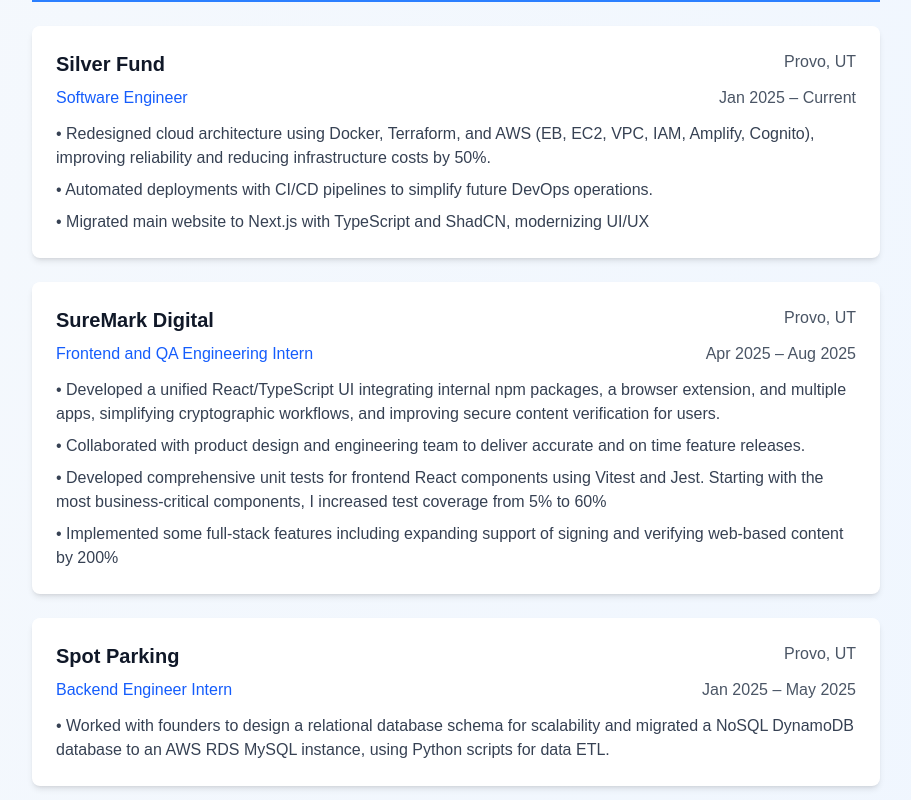
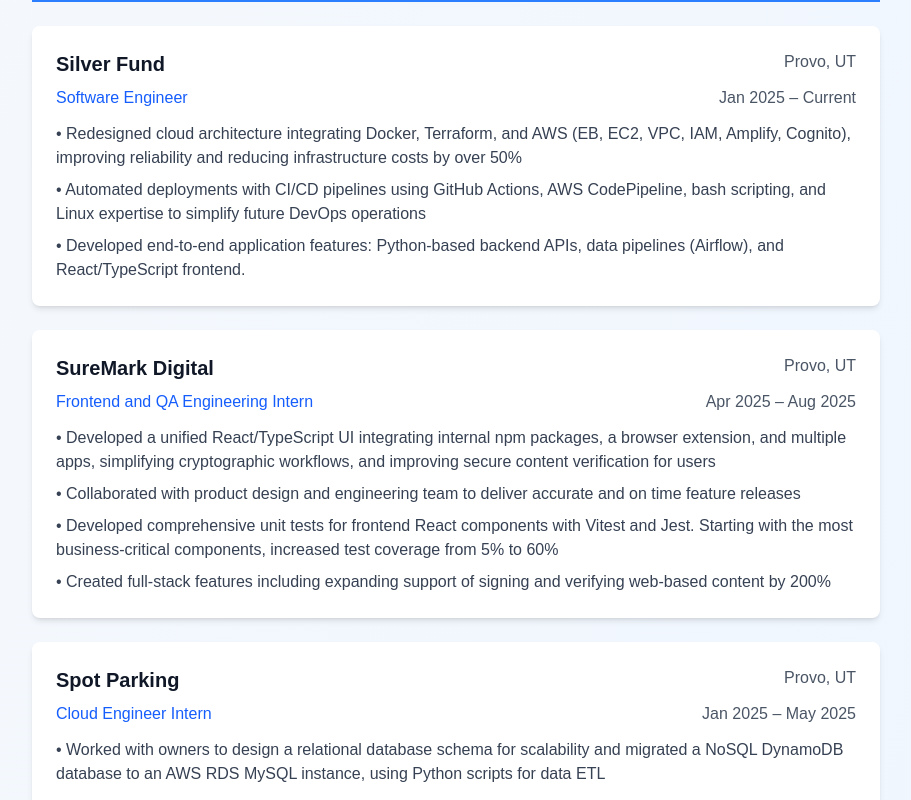
Before and after one commit to benhagg/personal-website, a Next.js app: page / in a window 1280 px wide. Shown: the part 2740-3540 px from the top of the page, without its empty margins (184-1095 px from the left). Built offline with nearby package versions, Linux system fonts and the light colour scheme.

Commit message:
update work

```diff
--- a/src/components/sections/WorkExperienceSection.tsx
+++ b/src/components/sections/WorkExperienceSection.tsx
@@ -8,9 +8,9 @@
     position: "Software Engineer",
     duration: "Jan 2025 – Current",
     responsibilities: [
-      "Redesigned cloud architecture using Docker, Terraform, and AWS (EB, EC2, VPC, IAM, Amplify, Cognito), improving reliability and reducing infrastructure costs by 50%.",
-      "Automated deployments with CI/CD pipelines to simplify future DevOps operations.",
-      "Migrated main website to Next.js with TypeScript and ShadCN, modernizing UI/UX",
+      "Redesigned cloud architecture integrating Docker, Terraform, and AWS (EB, EC2, VPC, IAM, Amplify, Cognito), improving reliability and reducing infrastructure costs by over 50%",
+      "Automated deployments with CI/CD pipelines using GitHub Actions, AWS CodePipeline, bash scripting, and Linux expertise to simplify future DevOps operations",
+      "Developed end-to-end application features: Python-based backend APIs, data pipelines (Airflow), and React/TypeScript frontend.",
     ],
   },
   {
@@ -19,19 +19,19 @@
     position: "Frontend and QA Engineering Intern",
     duration: "Apr 2025 – Aug 2025",
     responsibilities: [
-      "Developed a unified React/TypeScript UI integrating internal npm packages, a browser extension, and multiple apps, simplifying cryptographic workflows, and improving secure content verification for users.",
-      "Collaborated with product design and engineering team to deliver accurate and on time feature releases.",
-      "Developed comprehensive unit tests for frontend React components using Vitest and Jest. Starting with the most business-critical components, I increased test coverage from 5% to 60%",
-      "Implemented some full-stack features including expanding support of signing and verifying web-based content by 200%",
+      "Developed a unified React/TypeScript UI integrating internal npm packages, a browser extension, and multiple apps, simplifying cryptographic workflows, and improving secure content verification for users",
+      "Collaborated with product design and engineering team to deliver accurate and on time feature releases",
+      "Developed comprehensive unit tests for frontend React components with Vitest and Jest. Starting with the most business-critical components, increased test coverage from 5% to 60%",
+      "Created full-stack features including expanding support of signing and verifying web-based content by 200%",
     ],
   },
   {
     company: "Spot Parking",
     location: "Provo, UT",
-    position: "Backend Engineer Intern",
+    position: "Cloud Engineer Intern",
     duration: "Jan 2025 – May 2025",
     responsibilities: [
-      "Worked with founders to design a relational database schema for scalability and migrated a NoSQL DynamoDB database to an AWS RDS MySQL instance, using Python scripts for data ETL.",
+      "Worked with owners to design a relational database schema for scalability and migrated a NoSQL DynamoDB database to an AWS RDS MySQL instance, using Python scripts for data ETL",
     ],
   },
   {
```
